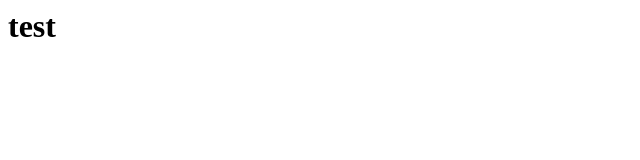
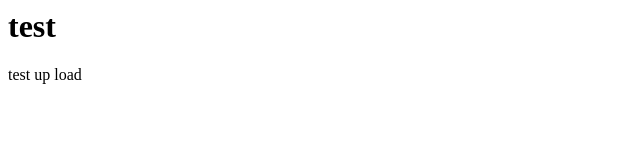
Before and after one commit to YossayutRT/CSI203_cloud, a plain HTML site: page index.html in a window 1280 px wide. Shown: the full height of the page, 0-640 px from the left. Drawn offline with Linux system fonts and the light colour scheme.

Commit message:
Test commit

```diff
--- a/index.html
+++ b/index.html
@@ -1 +1,2 @@
 <h1>test</h1>
+<p>test up load</p>
```
